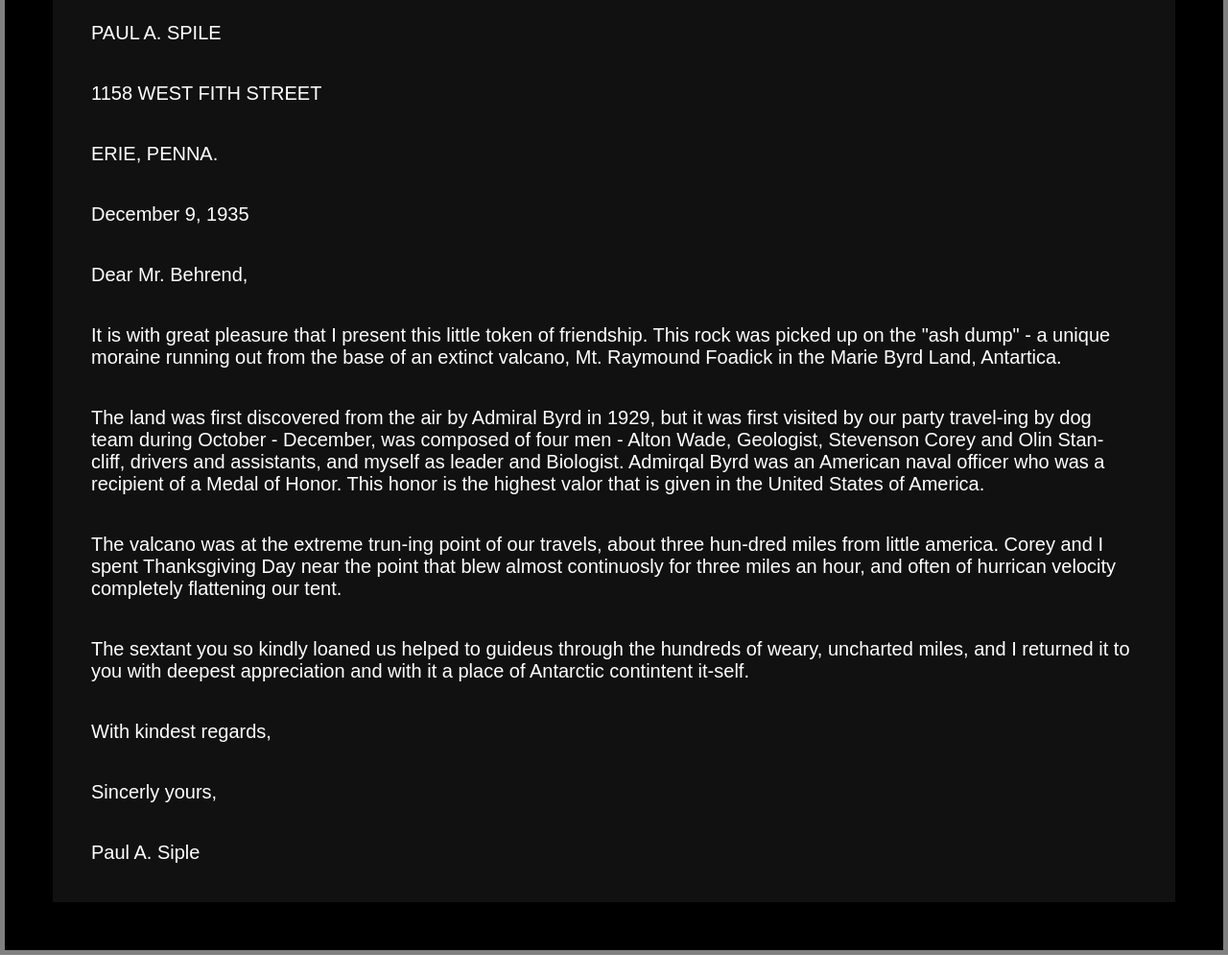
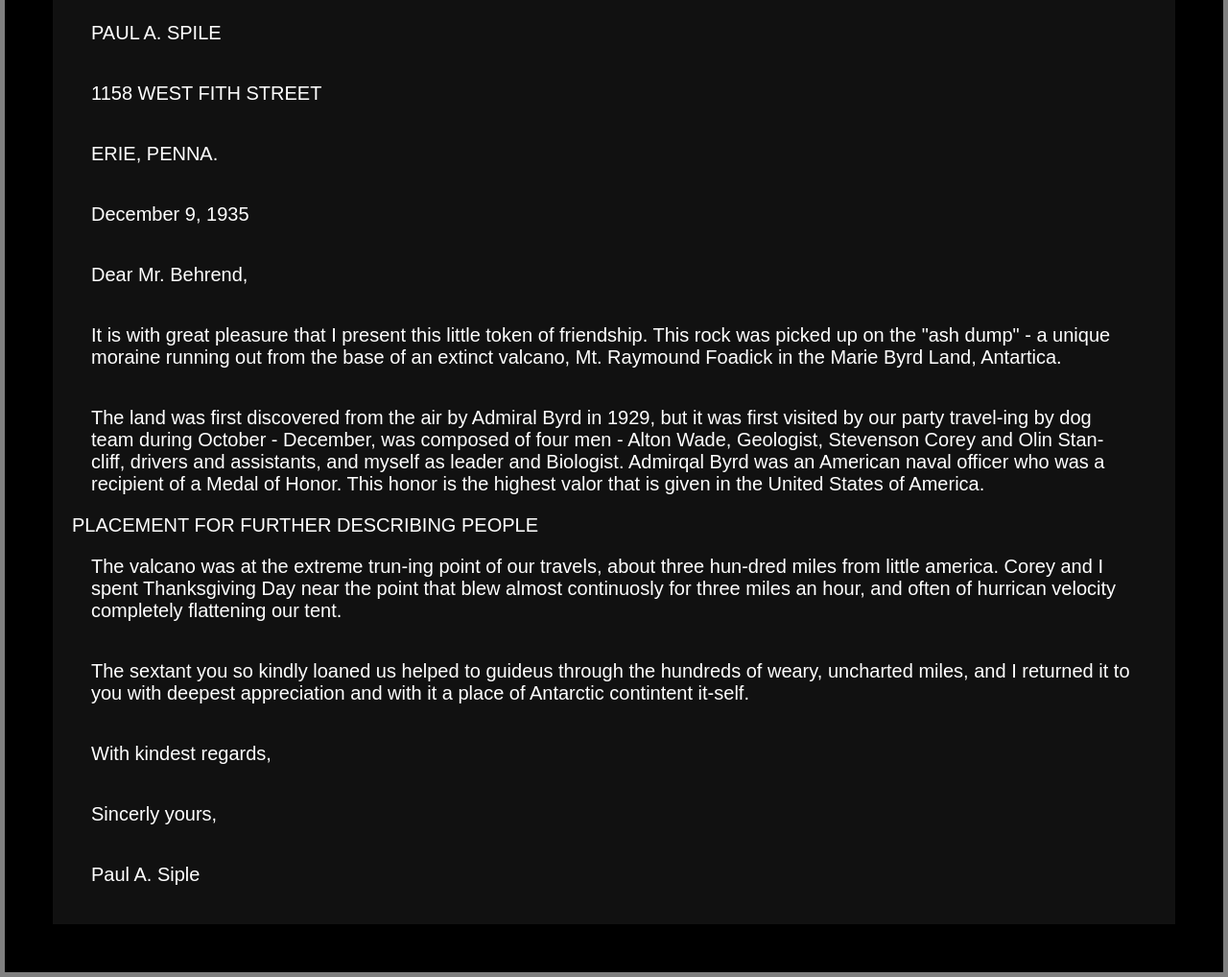
Before and after one commit to Digit-110/Digit-110-Project, a plain HTML site: page docs/Breakdown.html in a window 1280 px wide. Shown: the part 436-1454 px from the top of the page at 96% size. Before the commit the page ends 1431 px from the top, so only its background shows below. Drawn offline with Linux system fonts and the light colour scheme.

Commit message:
I am commiting a placement holder in the Breakdown.html file in order to describe people in further depth later.

```diff
--- a/docs/Breakdown.html
+++ b/docs/Breakdown.html
@@ -50,7 +50,7 @@
                     but it was first visited by our party travel-ing by dog team during October -
                     December, was composed of four men - Alton Wade, Geologist, Stevenson Corey and Olin
                     Stan-cliff, drivers and assistants, and myself as leader and Biologist. Admirqal Byrd was an American naval officer who was a recipient of a Medal of Honor. This honor is the highest valor that is given in the United States of America.</li>
-                <li></li>
+                <li>PLACEMENT FOR FURTHER DESCRIBING PEOPLE</li>
 
                 <li class="li"><span class="paragraph"></span>The valcano was at the extreme trun-ing point of our travels, about
                     three hun-dred miles from little america. Corey and I spent Thanksgiving Day near
```
